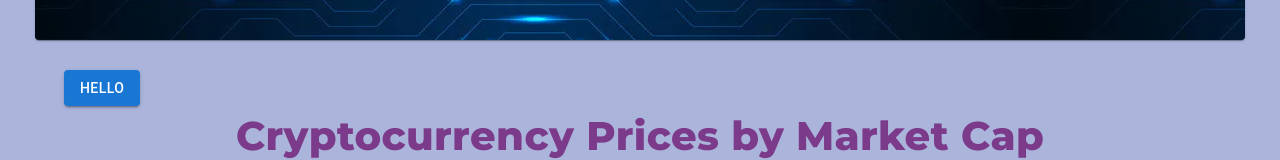
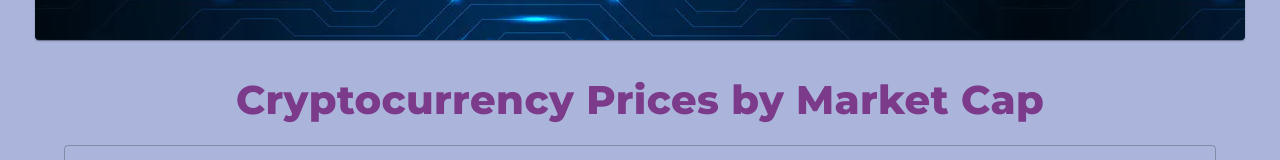
Before and after one commit to MakkDev/Crypto-Tracker, a React (Create React App) app: page / in a window 1280 px wide. Shown: the part 299-459 px from the top of the page. Built offline with nearby package versions, Linux system fonts and the light colour scheme; no server answers.

Commit message:
remove hello button

```diff
--- a/src/components/CoinTable.jsx
+++ b/src/components/CoinTable.jsx
@@ -37,7 +37,6 @@ export default function CoinTable(props) {
 
     return (
         <Container sx={{p:"0px", }}>
-            <Button onClick={executeScroll} variant='contained'>Hello</Button>
     <Typography align="center" sx={{mb:"15px", display:"flex", color: "#7b3a8a", fontSize: "40px", fontWeight: "900", fontFamily: "Montserrat", justifyContent:'center', '&:hover': {cursor: "pointer"} }}>Cryptocurrency Prices by Market Cap</Typography>
             <TextField onChange={(e) => setSearch(e.target.value)} variant="outlined" sx={{width:"100%", mb:"20px"}} label="Search For Your Favorite Cryptocurrency!"/>
         <TableContainer sx={{ justifyContent: "center", alignItems: "center", display: "flex", }}>
```
